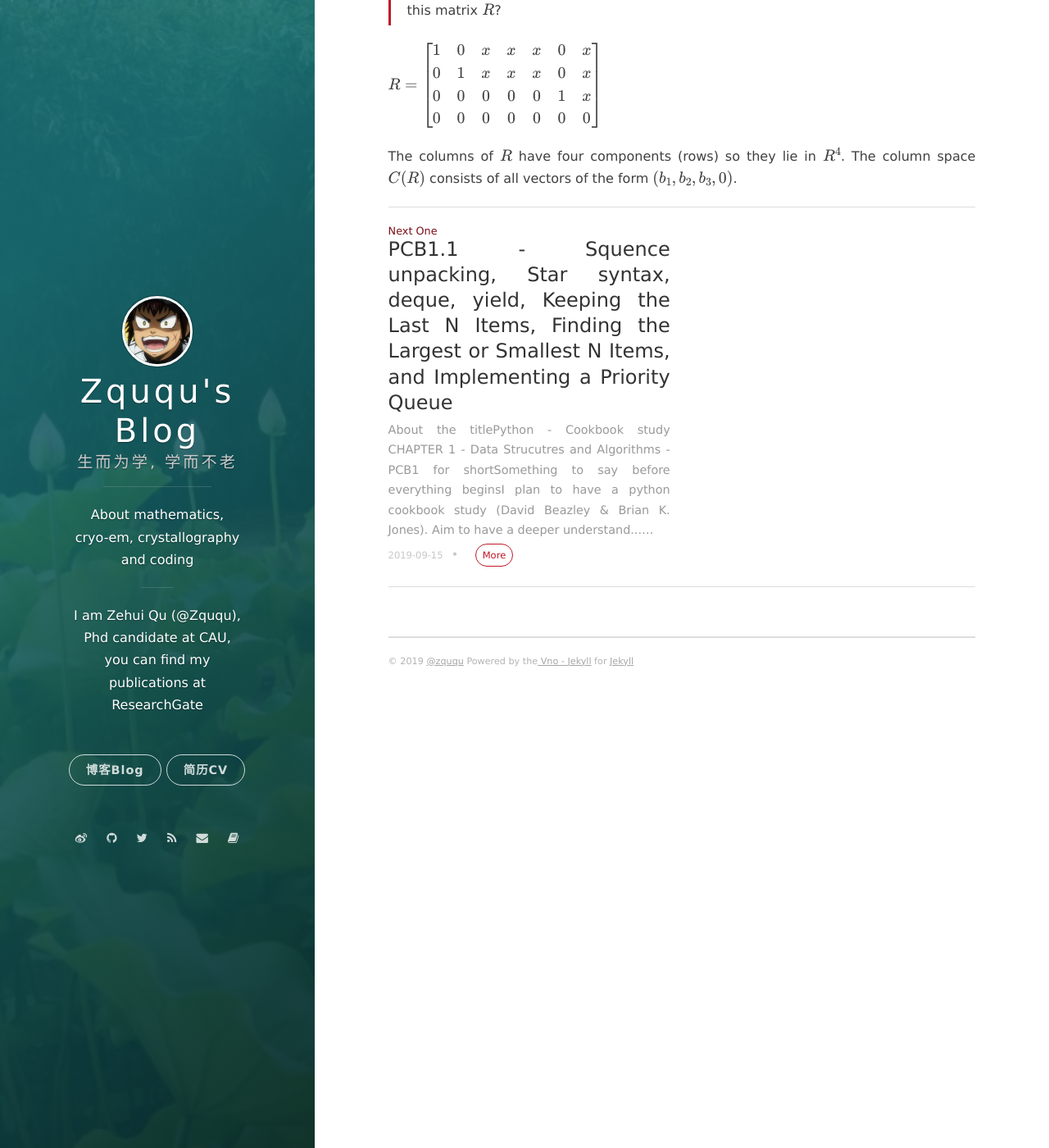
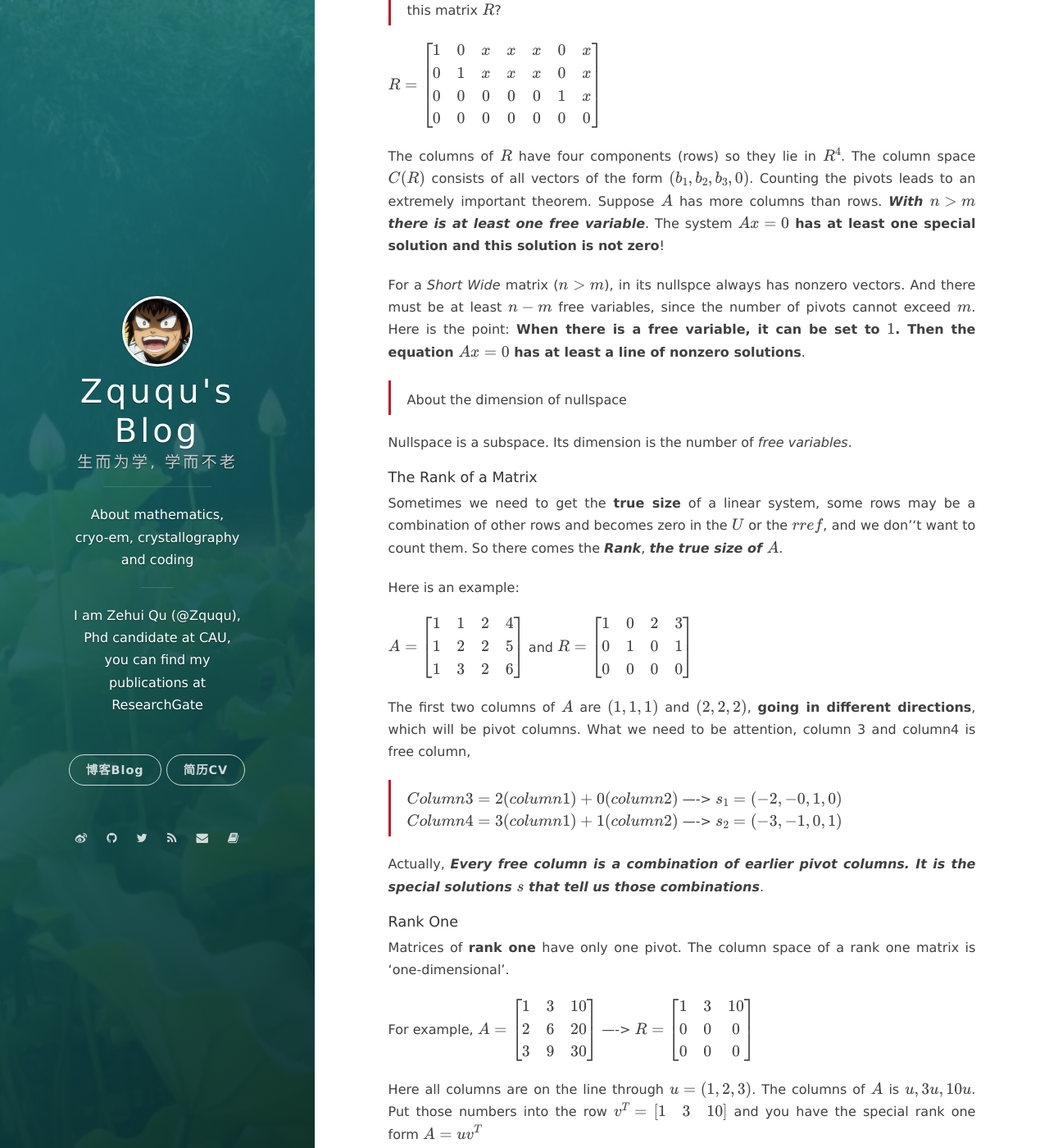
Before and after one commit to onevcat/vno-jekyll, a Jekyll site: the page built from _posts/2019-09-17-LA-the-nullspace.markdown, in a window 1280 px wide and 1400 px high, scrolled down 2140 px. Shown: the whole window at 82% size. Built offline with Jekyll 4.4.1, drawn with Linux system fonts in a browser that asks for light colours; nearby versions of some CDN libraries; formulas are drawn with MathJax 3; comment, search, counter and statistics services are not loaded; some of the changed text lies outside the part shown.

Commit message:
new post finish

```diff
--- a/_posts/2019-09-17-LA-the-nullspace.markdown
+++ b/_posts/2019-09-17-LA-the-nullspace.markdown
@@ -84,4 +84,59 @@ Now let's talk something more interesting. About the ***dimension***.
 $R=$
 $$\begin{bmatrix}1&0&x&x&x&0&x\\0&1&x&x&x&0&x\\0&0&0&0&0&1&x\\0&0&0&0&0&0&0\\\end{bmatrix}$$
 
-The columns of $R$ have four components (rows) so they lie in $R^4$. The column space $C(R)$ consists of all vectors of the form $(b_1, b_2, b_3, 0)$.
+The columns of $R$ have four components (rows) so they lie in $R^4$. The column space $C(R)$ consists of all vectors of the form $(b_1, b_2, b_3, 0)$. Counting the pivots leads to an extremely important theorem. Suppose $A$ has more columns than rows. ***With $n>m$ there is at least one free variable***. The system **$Ax=0$ has at least one special solution and this solution is not zero**!
+
+For a *Short Wide* matrix ($n>m$), in its nullspce always has nonzero vectors. And there must be at least $n-m$ free variables, since the number of pivots cannot exceed $m$. Here is the point: **When there is a free variable, it can be set to $1$. Then the equation $Ax=0$ has at least a line of nonzero solutions**.
+
+> About the dimension of nullspace
+
+Nullspace is a subspace. Its dimension is the number of *free variables*.
+
+#### The Rank of a Matrix
+
+Sometimes we need to get the **true size** of a linear system, some rows may be a combination of other rows and becomes zero in the $U$ or the $rref$, and we don''t want to count them. So there comes the ***Rank***, ***the true size of $A$***.
+
+Here is an example:
+
+$A=$
+$$\begin{bmatrix}1&1&2&4\\1&2&2&5\\1&3&2&6\\\end{bmatrix}$$
+and $R=$
+$$\begin{bmatrix}1&0&2&3\\0&1&0&1\\0&0&0&0\\\end{bmatrix}$$
+
+The first two columns of $A$ are $(1, 1, 1)$ and $(2, 2, 2)$, **going in different directions**, which will be pivot columns. What we need to be attention, column 3 and column4 is free column,
+
+> $Column 3 =2(column 1) + 0(column 2)$  ---->   $s_1=(-2, -0, 1, 0)$<br>
+  $Column 4 =3(column 1) + 1(column 2)$  ---->   $s_2=(-3, -1, 0, 1)$
+
+Actually, ***Every free column is a combination of earlier pivot columns. It is the special solutions $s$ that tell us those combinations***.
+
+#### Rank One
+
+Matrices of **rank one** have only one pivot. The column space of a rank one matrix is 'one-dimensional'.
+
+For example,
+$A=$
+$$\begin{bmatrix}1&3&10\\2&6&20\\3&9&30\\\end{bmatrix}$$
+---->
+$R=$
+$$\begin{bmatrix}1&3&10\\0&0&0\\0&0&0\\\end{bmatrix}$$
+
+Here all columns are on the line through $u= (1, 2, 3)$. The columns of $A$ is $u, 3u, 10u$. Put those numbers into the row $v^T=$
+$$\begin{bmatrix}1&3&10\\\end{bmatrix}$$
+and you have the special rank one form $A = uv^T$
+
+> $A = column times row = uv^T$<br>
+$$\begin{bmatrix}1&3&10\\2&6&20\\3&9&30\\\end{bmatrix}$$
+$=$
+$$\begin{bmatrix}1\\2\\3\\\end{bmatrix}$$
+$$\begin{bmatrix}1&3&10\\\end{bmatrix}$$
+
+With rank one, $Ax=0$ is easy to understand. That equation $u(v^Tx)=0$ leads us to $u^Tx = 0$. All vectors $x$ in the nullspace must be othogonal to $v$ in the row space. This is the geometry when $r=1$: ***row space = line, nullspace = perpendicular plane***.
+
+$A$ and $U$ and $R$ also have ***r independent columns*** (pivot columns).
+
+The ***rank r*** is the '***dimension***' of the column space. It is also the ***dimension of the row space***. There is a very great thing: ##
+
+> The ***Dimension of the nullspace*** = $n-r$ ##
+
+Very important!
```
